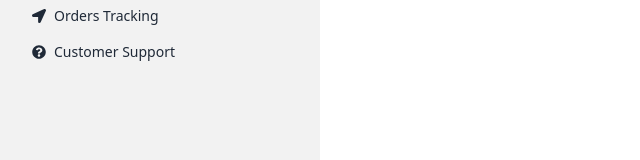
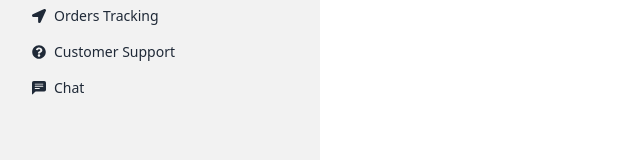
Before and after one commit to Umeshg7/FYP_Final, a React (Vite) app in the folder frontend_rentify/: page /user-dashboard in a window 1280 px wide. Shown: the part 330-490 px from the top of the page, without its empty margins (0-640 px from the left). Built offline with nearby package versions, Linux system fonts and the light colour scheme; no server answers.

Commit message:
added react icons in profile bar

```diff
--- a/frontend_rentify/src/components/Profile.jsx
+++ b/frontend_rentify/src/components/Profile.jsx
@@ -13,6 +13,7 @@ import { IoDocumentText } from "react-icons/io5";
 import { MdAdminPanelSettings } from "react-icons/md";
 import { IoLogOut } from "react-icons/io5";
 import { GoUnverified } from "react-icons/go";
+import { MdDashboard } from "react-icons/md";
 
 
 
@@ -157,7 +158,7 @@ const Profile = ({ user }) => {
                 onClick={handleDashboardClick}
                 className={!kycStatus ? 'text-gray-400 cursor-not-allowed' : ''}
               >
-                User Dashboard
+               <MdDashboard/> User Dashboard
                 {!kycStatus && !loading && (
                   <span className="badge badge-warning ml-2"><GoUnverified size={20}/>KYC Required</span>
                 )}
--- a/frontend_rentify/src/layout/UserDashboardLayout.jsx
+++ b/frontend_rentify/src/layout/UserDashboardLayout.jsx
@@ -10,6 +10,8 @@ import {
   FaShoppingBag,
   FaUser,
 } from "react-icons/fa";
+import { BsChatLeftTextFill } from "react-icons/bs";
+
 import { FaCartShopping } from "react-icons/fa6";
 import logo from "/logo.png";
 import useAuth from "../hooks/useAuth";
@@ -34,6 +36,11 @@ const sharedLinks = (
     <li>
       <Link to="/menu">
         <FaQuestionCircle /> Customer Support
+      </Link>
+    </li>
+    <li>
+      <Link to="/chat">
+        < BsChatLeftTextFill/> Chat
       </Link>
     </li>
   </>
```
